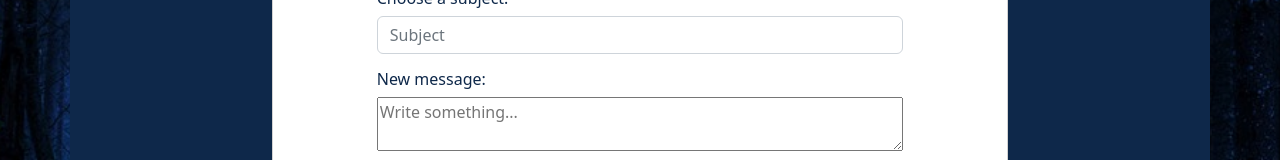
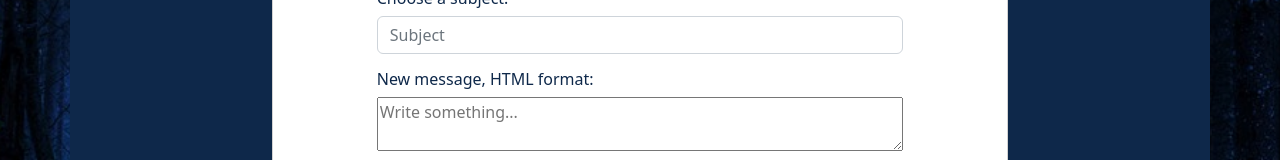
Before and after one commit to louisehedman/spooky-spots-fe, a React (Create React App) app: page /dashboard/createnewsletters in a window 1280 px wide. Shown: the part 498-658 px from the top of the page. Built offline with nearby package versions, Linux system fonts and the light colour scheme; no server answers; sample sign-in values are in the browser's storage.

Commit message:
install html-react-parser to parse the newsletter string to HTML

```diff
--- a/package.json
+++ b/package.json
@@ -14,6 +14,7 @@
     "axios": "^0.27.2",
     "bootstrap": "^5.2.1",
     "geolib": "^3.3.3",
+    "html-react-parser": "^3.0.4",
     "ol": "^7.1.0",
     "react": "^18.2.0",
     "react-bootstrap": "^2.5.0",
--- a/src/components/pages/dashboard/CreateNewsletters.tsx
+++ b/src/components/pages/dashboard/CreateNewsletters.tsx
@@ -145,7 +145,7 @@ const CreateNewsletter: React.FC = () => {
                   />
                   <div className="form-group">
                     <label htmlFor="message" className="d-block h6">
-                      New message:
+                      New message, HTML format:
                     </label>
                     <textarea
                       className="col-12"
--- a/src/components/pages/newsletters/Newsletters.tsx
+++ b/src/components/pages/newsletters/Newsletters.tsx
@@ -1,5 +1,6 @@
 import axios from "axios";
 import { useEffect, useState } from "react";
+import Parser from 'html-react-parser';
 import Spinner from "../../../helpers/Spinner";
 import { API_URL } from "../../../helpers/Urls";
 import { INewsletter } from "../../../interfaces/Interfaces";
@@ -75,7 +76,7 @@ const Newsletters: React.FC = () => {
                 </p>
               </div>
               <div className="card-body">
-                <p>{newsletter.message}</p>
+                <p>{Parser(newsletter.message)}</p>
               </div>
             </div>
           );
```
Also changed, not shown: 1 other file (tests, documents, lock files or other folders).
